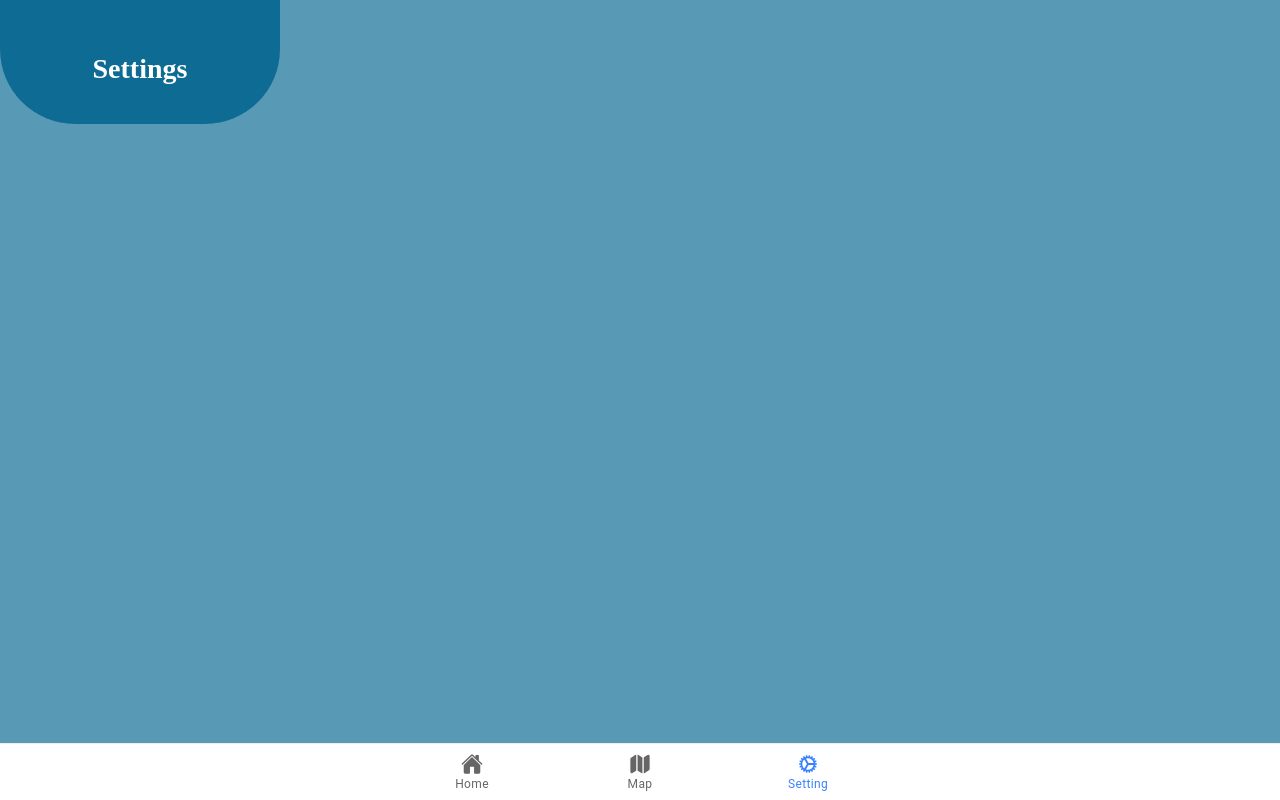
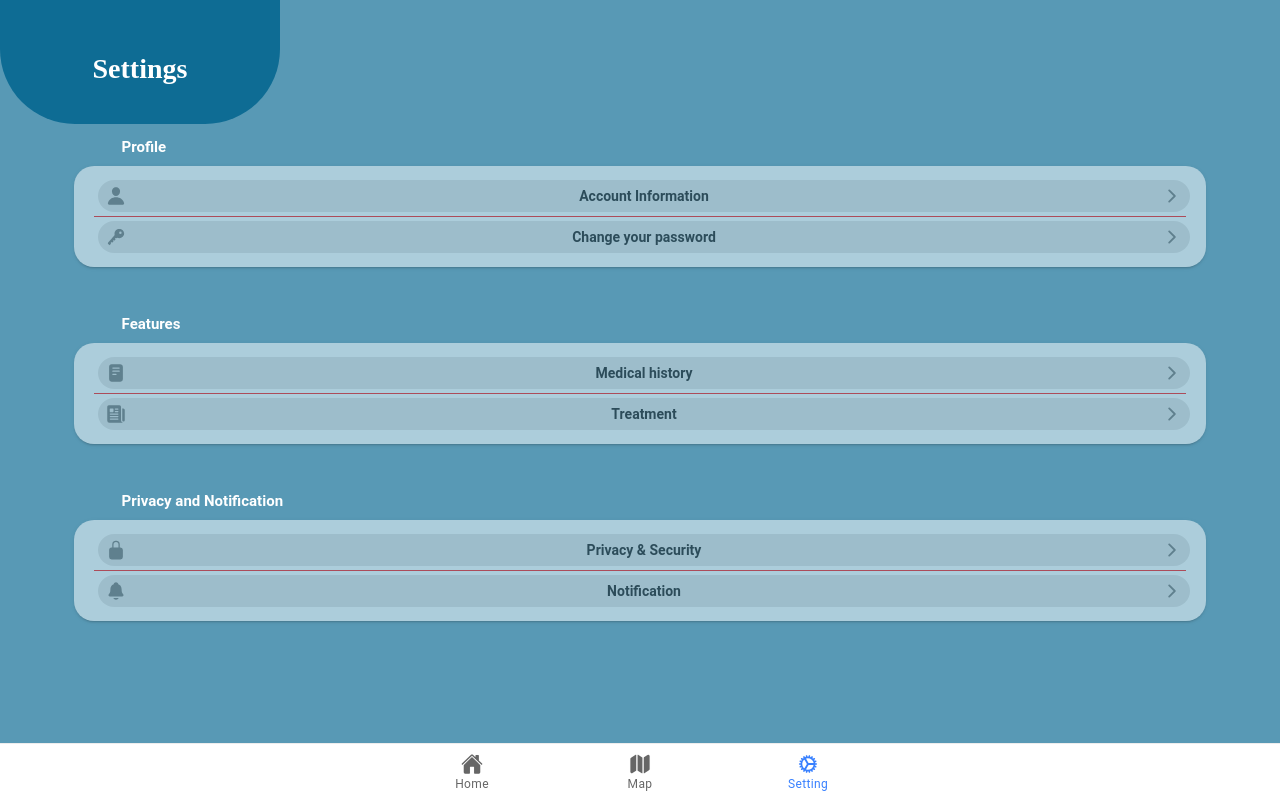
Before and after one commit to DonBos27/MNA_HEALTH, a React (Create React App) app: page /setting in a window 1280 px wide. Built offline with nearby package versions, Linux system fonts and the light colour scheme.

Commit message:
Content of setting

```diff
--- a/package.json
+++ b/package.json
@@ -6,6 +6,7 @@
     "@capacitor/android": "^4.3.0",
     "@capacitor/app": "4.0.1",
     "@capacitor/core": "^4.3.0",
+    "@capacitor/geolocation": "^4.0.1",
     "@capacitor/google-maps": "^4.2.0",
     "@capacitor/haptics": "4.0.1",
     "@capacitor/keyboard": "4.0.1",
--- /dev/null
+++ b/src/components/Chip.js
@@ -0,0 +1,15 @@
+import { IonChip, IonIcon, IonLabel } from "@ionic/react";
+
+function Chip(props) {
+  return (
+    <>
+      <IonChip className="chip">
+        <IonIcon icon={props.IconLeft} />
+        <IonLabel>{props.Label}</IonLabel>
+        <IonIcon icon={props.props.IconRight}></IonIcon>
+      </IonChip>
+    </>
+  );
+}
+
+export default Chip;
--- /dev/null
+++ b/src/components/SettingCard.css
@@ -0,0 +1,17 @@
+.links-card {
+    /* top: 110px; */
+    padding: 10px 20px;
+    background-color: white;
+    opacity: 0.5;
+    border-radius: 20px;
+  }
+  .line{
+      border-bottom: 0.5px solid red;
+  }
+  .chip {
+    width: 100%;
+    text-align: center;
+    justify-content: space-between;
+    color: black;
+    font-weight: bold;
+  }
--- /dev/null
+++ b/src/components/SettingCard.js
@@ -0,0 +1,26 @@
+import Chip from "./Chip";
+import { IonCard, IonLabel } from "@ionic/react";
+import "./SettingCard.css";
+function SettingCard(props) {
+    return (
+        <>
+            {/* <IonLabel className="title">vfgsij</IonLabel> */}
+            <IonCard className="links-card">
+                <Chip
+                    props={props}
+                    Label={props.TopLabel}
+                    IconLeft={props.IconLeft}
+                />
+                <div className="line"></div>
+                <Chip
+                    props={props}
+                    Label={props.BottomLabel}
+                    IconLeft={props.IconLeftBottom}
+                    IconRight={props.IconLeft}
+                />
+            </IonCard>
+        </>
+
+    );
+}
+export default SettingCard;
--- a/src/pages/Home.css
+++ b/src/pages/Home.css
@@ -1,13 +1,7 @@
 .main {
   --background: rgba(14, 108, 148, 0.69);
-  /* --height: 900px; */
-  /* --offset-bottom: auto !important; */
-  /* --overflow: hidden; */
-  overflow: auto;
 }
-::-webkit-scrollbar {
-  display: none;
-}
+
 .first h2 {
   position: absolute;
   width: 212px;
--- a/src/pages/Home.js
+++ b/src/pages/Home.js
@@ -16,8 +16,8 @@ const Home = () => {
                     <div className='first'>
                         <h2>Medical Features</h2>
                         <div className="container" >
-                            <div className="scrolling-wrapper" scrollY="true">
-                                <div className='card' ></div>
+                            <div className="scrolling-wrapper" scrollY="true" >
+                                <div className='card' href="#"></div>
                                 <div className='card' ></div>
                                 <div className='card' ></div>
                             </div>
--- a/src/pages/Localisation.js
+++ b/src/pages/Localisation.js
@@ -1,5 +1,4 @@
-import { GoogleMap } from '@capacitor/google-maps';
-import { useRef } from 'react';
+import { Geolocation } from '@capacitor/geolocation';
 import {
         IonPage,
         IonHeader,
@@ -7,46 +6,74 @@ import {
         IonTitle,
         IonContent,
     } from '@ionic/react';
-import Header from '../components/Header';
+
 
 const Localisation = () => {
-    const mapRef = useRef();
-    let newMap = GoogleMap;
-
-    async function createMap() {
-        if (!mapRef.current) return;
-        newMap = await GoogleMap.create({
-            id: 'my-cool-map',
-            element: mapRef.current,
-            apiKey: process.env.REACT_APP_YOUR_API_KEY_HERE,
-            config: {
-                center: {
-                    lat: 33.6,
-                    lng: -117.9
-                },
-                zoom: 8
-            }
-        })
-    }
-
+    const printCurrentPosition = async () => {
+        const coordinates = await Geolocation.getCurrentPosition();
+        console.log('Current position:', coordinates);
+    };
     return (
-        <IonPage >
-            <IonContent className='main'>
-                <Header title='Finds Hospitals' />
-            </IonContent>
-            <div className="component-wrapper">
-                <capacitor-google-map ref={mapRef} style={{
-                    display: 'inline-block',
-                    width: 275,
-                    height: 290,
-                    marginTop: 0,
-                    marginBottom: 50
-                }}></capacitor-google-map>
-
-                <button onClick={createMap} style={{ marginBottom: "25px" }}>Create Map</button>
-            </div>
-        </IonPage>
+        <IonPage><button onClick={printCurrentPosition}>hello</button></IonPage>
     )
 }
-    ;
 export default Localisation;
+
+
+// import { GoogleMap } from '@capacitor/google-maps';
+// import { useRef } from 'react';
+// import {
+//     IonPage,
+//     IonHeader,
+//     IonToolbar,
+//     IonTitle,
+//     IonContent,
+// } from '@ionic/react';
+// import Header from '../components/Header';
+
+// const Localisation = () => {
+//     const mapRef = useRef();
+//     let newMap = GoogleMap;
+
+//     async function createMap() {
+//         if (!mapRef.current) return;
+//         newMap = await GoogleMap.create({
+//             id: 'my-cool-map',
+//             element: mapRef.current,
+//             apiKey: process.env.REACT_APP_YOUR_API_KEY_HERE,
+//             config: {
+//                 center: {
+//                     lat: 33.6,
+//                     lng: -117.9
+//                 },
+//                 zoom: 8
+//             }
+//         })
+//     }
+
+//     return (
+//         <IonPage >
+//             <IonContent className='main'>
+//                 <Header title='Finds Hospitals' />
+//             </IonContent>
+//             <div className="component-wrapper">
+//                 <capacitor-google-map ref={mapRef} style={{
+//                     display: 'inline-block',
+//                     width: 275,
+//                     height: 290,
+//                     marginTop: 0,
+//                     marginBottom: 50
+//                 }}></capacitor-google-map>
+
+//                 <button onClick={createMap} style={{ marginBottom: "25px" }}>Create Map</button>
+//             </div>
+//         </IonPage>
+//     )
+// }
+//     ;
+// export default Localisation;
+
+
+
+
+// AIzaSyBkue_ZXAlaDnMZcISiXRkgn0NGDLCSxGY
--- a/src/pages/Setting.css
+++ b/src/pages/Setting.css
@@ -1,4 +1,16 @@
 .main {
-    --background: rgba(14, 108, 148, 0.69);
-    /* position: absolute; */
-  }
+  --background: rgba(14, 108, 148, 0.69);
+  /* position: absolute; */
+}
+.set {
+  padding: 0 5%;
+}
+.set h2 {
+  margin-left: 5%;
+  font-size: 15px;
+  font-weight: bold;
+  padding-top: 30px;
+}
+h2 {
+  color: white;
+}
--- a/src/pages/Setting.js
+++ b/src/pages/Setting.js
@@ -1,27 +1,44 @@
 import {
     IonPage,
-    IonHeader,
-    IonToolbar,
-    IonTitle,
     IonContent,
-    IonCard,
-    IonCardContent,
-    IonItem,
-    IonLabel,
-    IonCardHeader,
-    IonCardSubtitle,
-    IonCardTitle,
 } from '@ionic/react';
-import CardExamples from "../components/card";
-import CardDoctor from '../components/CardDoctor';
 import Header from '../components/Header';
+import { person, chevronForward, key, reader, newspaper, notifications, lockClosed } from "ionicons/icons";
+import "./Setting.css";
+import SettingCard from "../components/SettingCard";
+
 const Setting = () => {
     return (
         <IonPage >
-            <IonContent className='main'>
-                <Header title='Settings' />
-                {/* <CardDoctor />
-                <CardExamples /> */}
+            <IonContent fullscreen
+                scrollEvents={true}
+                className="main"
+            > <div className="set">
+                    <Header title='Settings' />
+                    <h2 className='settingTitle' style={{ paddingTop: "120px" }}>Profile</h2>
+                    <SettingCard
+                        IconLeft={person}
+                        IconLeftBottom={key}
+                        IconRight={chevronForward}
+                        TopLabel="Account Information"
+                        BottomLabel="Change your password"
+                    />
+                    <h2>Features</h2>
+                    <SettingCard
+                        IconLeft={reader}
+                        IconLeftBottom={newspaper}
+                        IconRight={chevronForward}
+                        TopLabel="Medical history"
+                        BottomLabel="Treatment"
+                    />
+                    <h2>Privacy and Notification</h2>
+                    <SettingCard
+                        IconLeft={lockClosed}
+                        IconLeftBottom={notifications}
+                        IconRight={chevronForward}
+                        TopLabel="Privacy & Security"
+                        BottomLabel="Notification"
+                    /></div>
             </IonContent>
         </IonPage>
     );
```
Also changed, not shown: 3 other files (tests, documents, lock files or other folders). Lines whose indentation alone changed are shown as unchanged.
